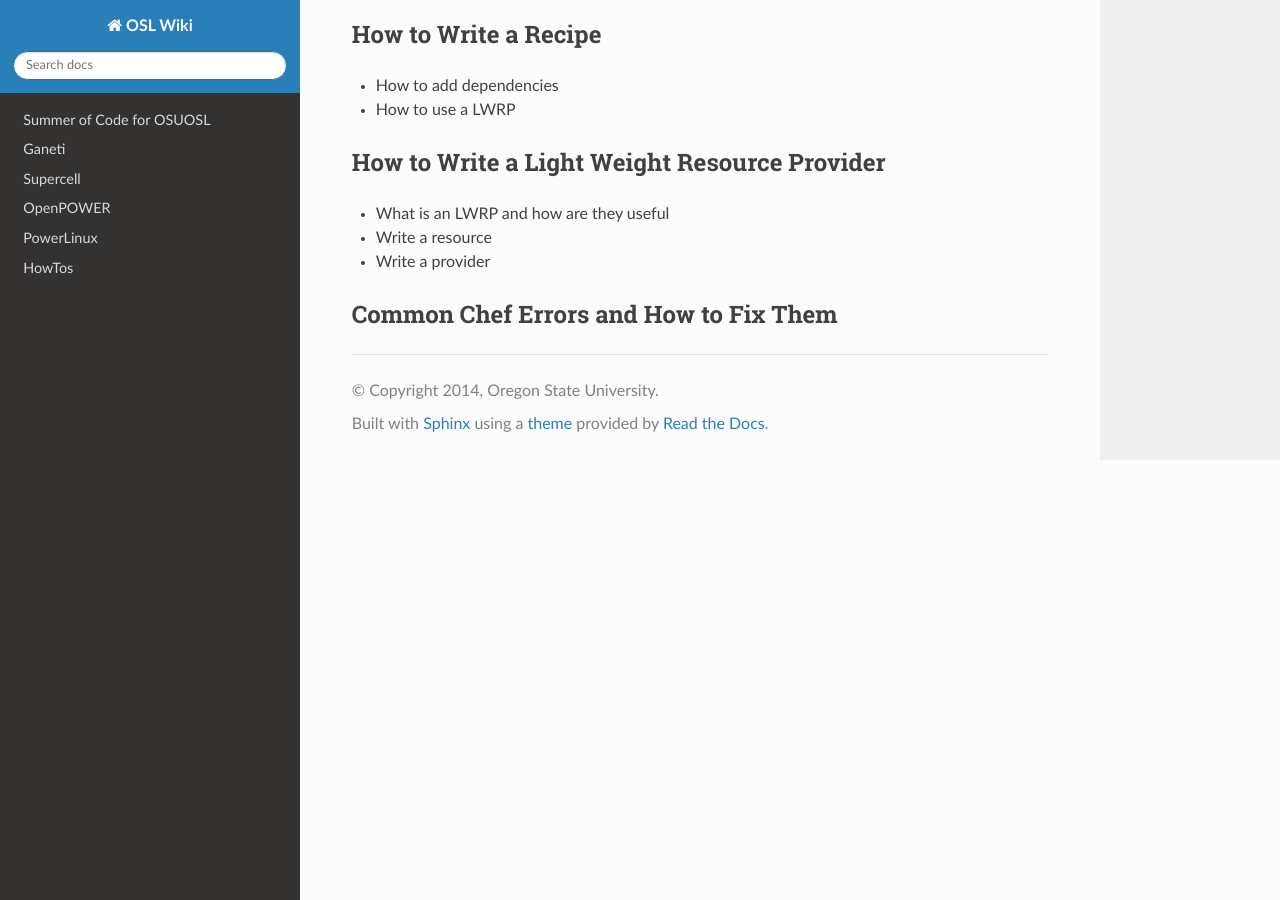
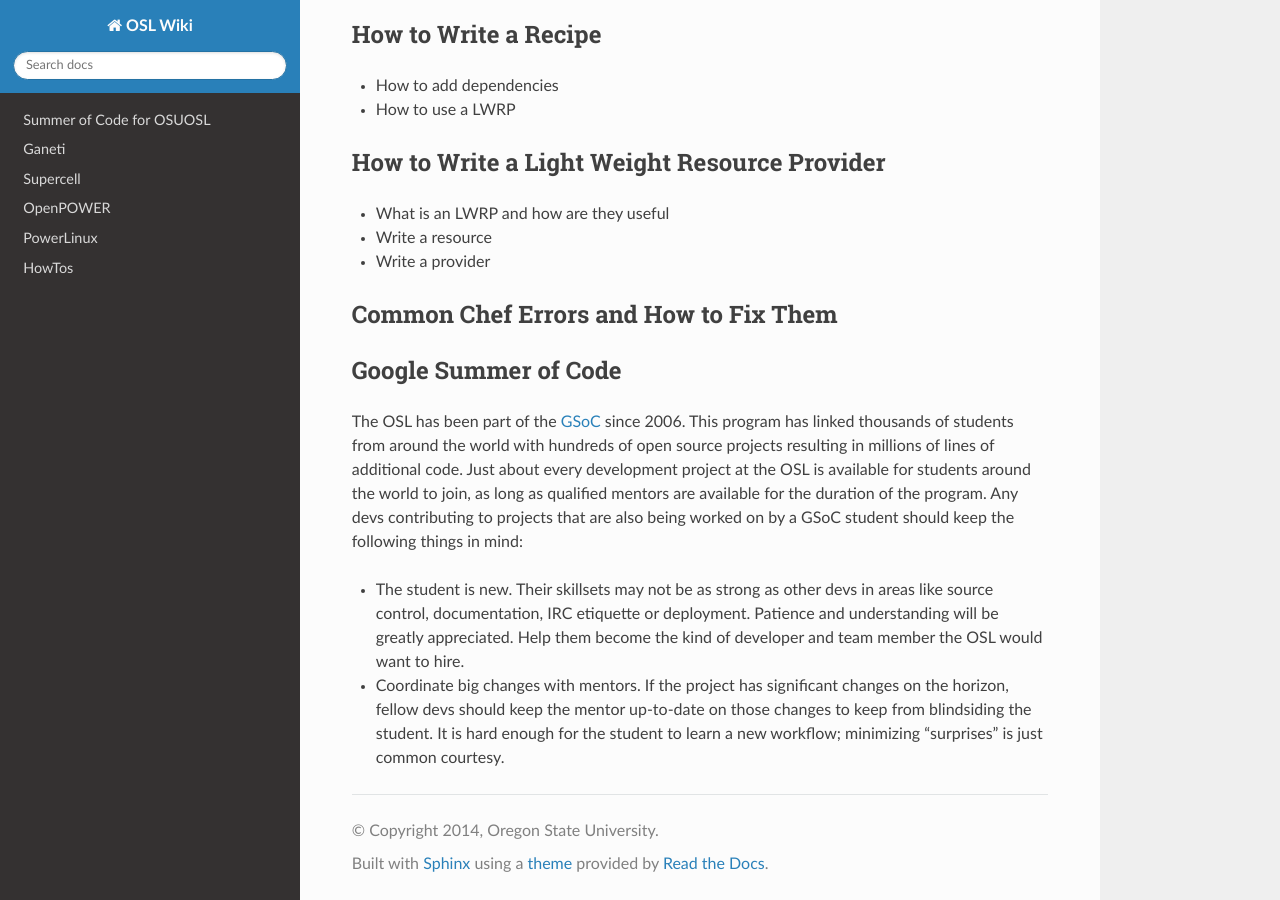
Before and after one commit to osuosl/wiki, a Sphinx documentation site: the page built from source/development_process/index.rst, in a window 1280 px wide and 900 px high, scrolled down 2943 px. Built offline with Sphinx 7.4.7 and the Read the Docs theme 2.0.0, drawn with Linux system fonts in a browser that asks for light colours.

Commit message:
Added GSoC section
Added some information on Google Summer of Code and how it affects projects here at the lab.

```diff
--- a/source/development_process/index.rst
+++ b/source/development_process/index.rst
@@ -150,6 +150,28 @@ How to Write a Light Weight Resource Provider
 Common Chef Errors and How to Fix Them
 --------------------------------------
 
+Google Summer of Code
+---------------------
+The OSL has been part of the `GSoC
+<https://www.google-melange.com/gsoc/homepage/google/gsoc2015>`_ since 2006.
+This program has linked thousands of students from around the world with hundreds
+of open source projects resulting in millions of lines of additional code.
+Just about every development project at the OSL is available for students around
+the world to join, as long as qualified mentors are available for the duration
+of the program.  Any devs contributing to projects that are also being worked
+on by a GSoC student should keep the following things in mind:
+
+- The student is new.
+  Their skillsets may not be as strong as other devs in areas like source
+  control, documentation, IRC etiquette or deployment.  Patience and
+  understanding will be greatly appreciated.  Help them become the kind of
+  developer and team member the OSL would want to hire.
+- Coordinate big changes with mentors.
+  If the project has significant changes on the horizon, fellow devs should
+  keep the mentor up-to-date on those changes to keep from blindsiding the
+  student.  It is hard enough for the student to learn a new workflow;
+  minimizing "surprises" is just common courtesy.
+
 .. toctree::
     :maxdepth: 1
     :glob:
```
